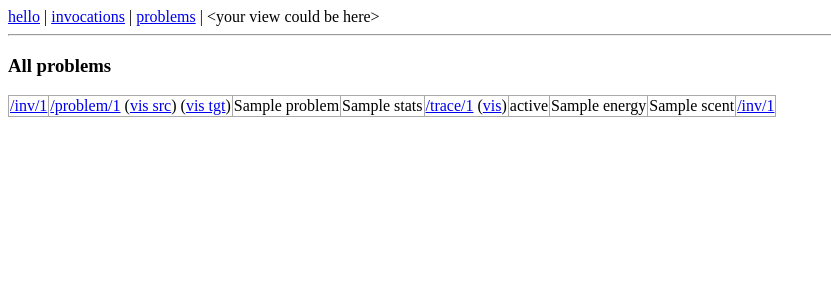
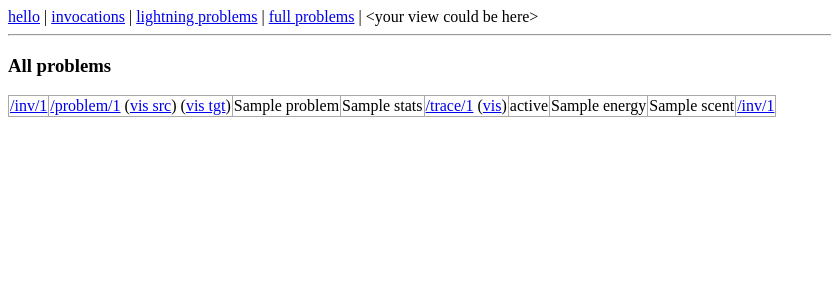
Before and after one commit to Vlad-Shcherbina/icfpc2018-tbd, a Flask app: page /problems in a window 1280 px wide. Shown: the top 300 px of the page, without its empty margins (0-831 px from the left). Run offline with Flask 2, Linux system fonts and the light colour scheme; a database or web service that is not in the repository returns one stand-in record (values such as "Sample title").

Commit message:
Separate views for lightning and full problems

```diff
--- a/production/dashboard/models_and_traces_views.py
+++ b/production/dashboard/models_and_traces_views.py
@@ -9,6 +9,8 @@ from production.dashboard import app, get_conn
 
 @app.route('/problems')
 def list_problems():
+    prefix = flask.request.args.get('prefix', '')
+
     conn = get_conn()
     cur = conn.cursor()
     cur.execute('''
@@ -20,8 +22,9 @@ def list_problems():
             traces.data IS NOT NULL
         FROM problems
         LEFT OUTER JOIN traces ON traces.problem_id = problems.id
+        WHERE problems.name LIKE %s
         ORDER BY problems.id DESC, traces.id DESC
-    ''')
+    ''', [prefix + '%'])
     rows = cur.fetchall()
     best_by_problem = defaultdict(lambda: float('+inf'))
     for [problem_id, _, _, _, _, _, _, _, _,  energy, _, _] in rows:
--- a/production/dashboard/templates/base.html
+++ b/production/dashboard/templates/base.html
@@ -8,7 +8,8 @@
 <body>
   <a href=" {{ url_for('hello') }}">hello</a> |
   <a href=" {{ url_for('list_invocations') }}">invocations</a> |
-  <a href=" {{ url_for('list_problems') }}">problems</a> |
+  <a href=" {{ url_for('list_problems', prefix='L') }}">lightning problems</a> |
+  <a href=" {{ url_for('list_problems', prefix='F') }}">full problems</a> |
   {#
   <a href=" {{ url_for('list_cars') }}">cars</a> (demo) |
   <a href=" {{ url_for('list_fuels') }}">fuels</a> (demo) |
```
